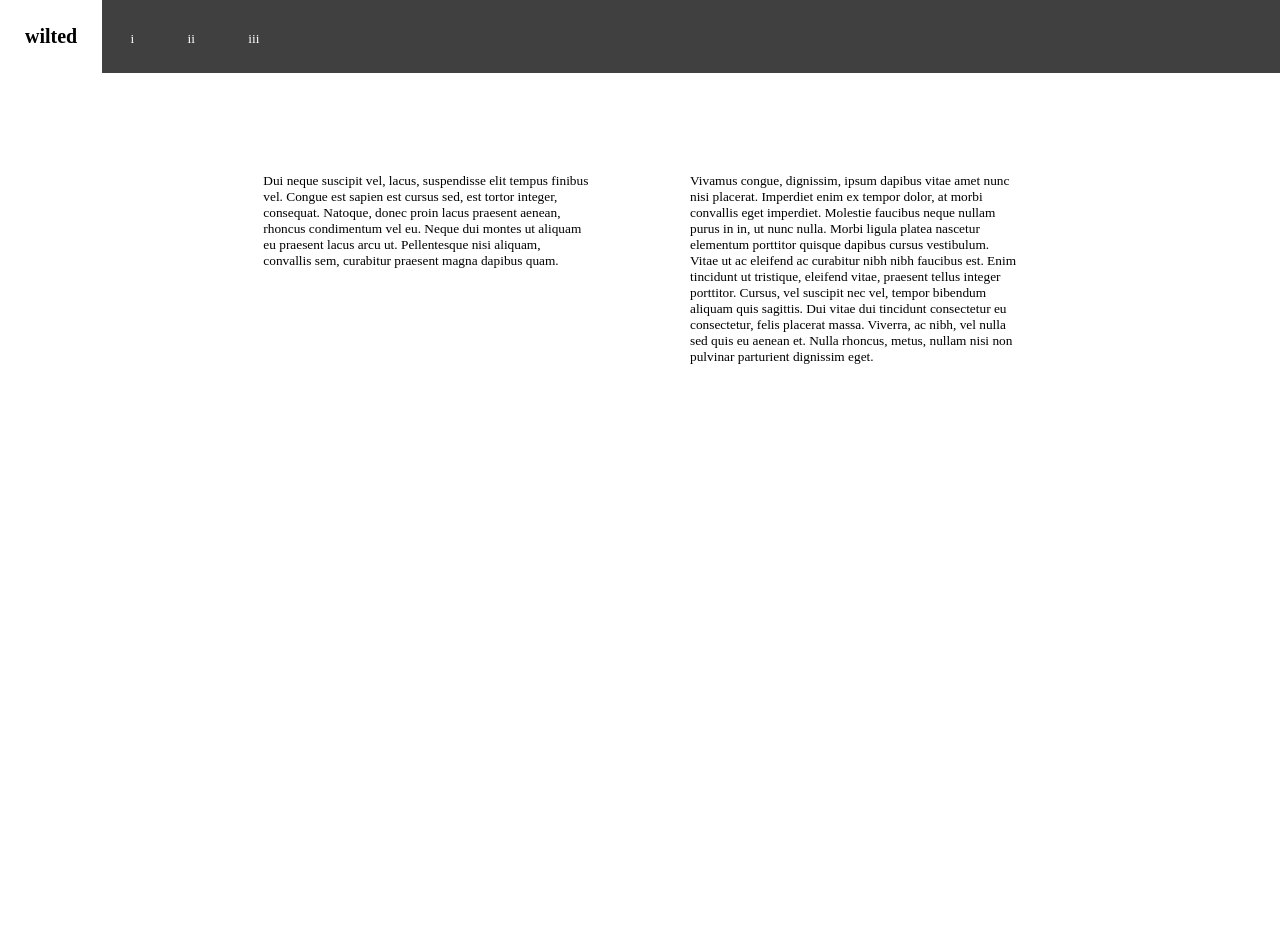
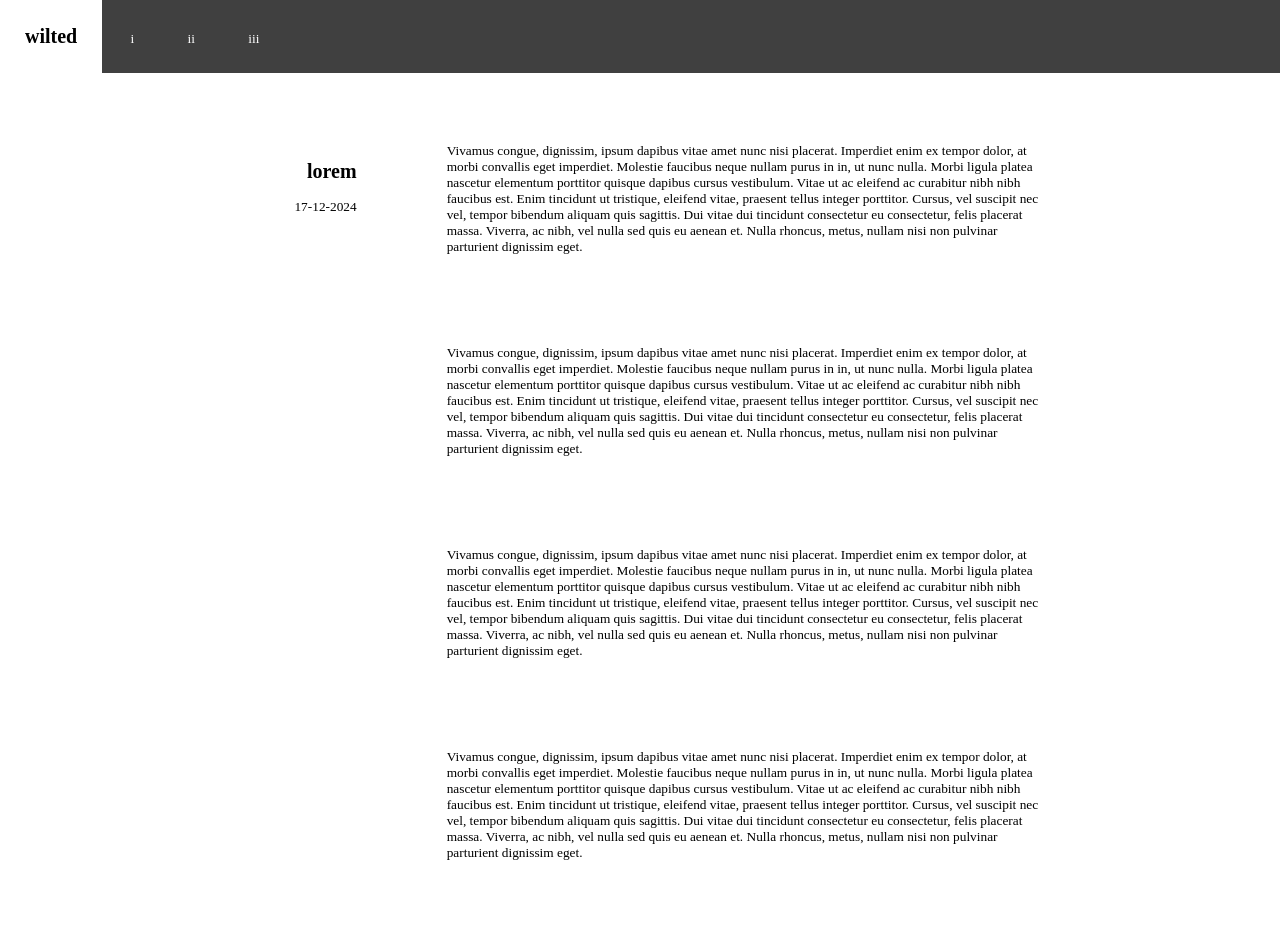
Before and after one commit to niruh/wilted, a PHP site: page / in a window 1280 px wide. Before the commit the page ends 364 px from the top, so only its background shows below. Run offline with PHP 8.4, Linux system fonts and the light colour scheme.

Commit message:
cleaning

```diff
--- a/css/default.css
+++ b/css/default.css
@@ -20,8 +20,8 @@ body {
   display: grid;
   width: 100vw;
   min-height: 100vh;
-  grid-template-rows: auto 1fr 0.25fr;
-  grid-template-columns: 0.25fr 0.5fr 0.5fr 0.25fr;
+  grid-template-rows: auto 1fr auto;
+  grid-template-columns: 0.25fr 0.25fr 0.75fr 0.25fr;
 }
 
 .name {
@@ -45,15 +45,25 @@ nav {
 .side {
   grid-area: 2/2/auto/auto;
   margin-top: 50px;
-  background: #fff;
-  padding: 50px;
+  margin-right: 50px;
+}
+
+.sec {
+  background: rgb(255, 255, 255);
+  padding: 20px;
+  margin-bottom: 50px;
 }
 
 .post {
   grid-area: 2/3/3/auto;
-  background: #fff;
   margin-top: 50px;
-  padding: 50px;
+}
+
+.footer {
+  grid-area: 3/1/auto/5;
+  background: rgb(255, 255, 255);
+  padding: 5px;
+  text-align: right;
 }
 
 /*----------------------------------
@@ -70,18 +80,22 @@ a {
 nav h1 {
   background: #fff;
   display: inline-block;
+  padding: 25px;
   margin: 0;
-  padding: 25px;
 }
 
 nav a {
   display: inline-block;
-  padding: 0 25px;
   color: #fff;
+  padding: 25px;
 }
 
 nav a:hover {
   color: #000;
 }
 
+.side .sec {
+  text-align: right;
+}
+
 /*# sourceMappingURL=default.css.map */
--- a/css/default.scss
+++ b/css/default.scss
@@ -26,8 +26,8 @@ body {
   display: grid;
   width: 100vw;
   min-height: 100vh;
-  grid-template-rows: auto 1fr 0.25fr;
-  grid-template-columns: 0.25fr 0.5fr 0.5fr 0.25fr;
+  grid-template-rows: auto 1fr auto;
+  grid-template-columns: 0.25fr 0.25fr 0.75fr 0.25fr;
 }
 .name {
   grid-area: 3 / 3 / auto / auto;
@@ -47,14 +47,22 @@ nav {
 .side {
   grid-area: 2 / 2 / auto / auto;
   margin-top: 50px;
-  background: #fff;
-  padding: 50px;
+  margin-right: 50px;
+}
+.sec {
+  background: rgba(255,255,255,1);
+  padding: 20px;
+  margin-bottom: 50px;
 }
 .post {
   grid-area: 2 / 3 / 3 / auto;
-  background: #fff;
   margin-top: 50px;
-  padding: 50px;
+}
+.footer {
+  grid-area: 3 / 1 / auto / 5;
+  background: rgba(255,255,255,1);
+  padding: 5px;
+  text-align: right;
 }
 /*----------------------------------
  *
@@ -70,14 +78,17 @@ a {
 nav h1 {
   background: #fff;
   display: inline-block;
+  padding: 25px;
   margin: 0;
-  padding: 25px;
 }
 nav a {
   display: inline-block;
-  padding: 0 25px;
   color: #fff;
+  padding: 25px;
 }
 nav a:hover {
   color: #000;
 }
+.side .sec {
+  text-align: right;
+}
--- a/index.html
+++ b/index.html
@@ -21,14 +21,42 @@
     </nav>
 
     <div class="side">
-     Dui neque suscipit vel, lacus, suspendisse elit tempus finibus vel. Congue est sapien est cursus sed, est tortor integer, consequat. Natoque, donec proin lacus praesent aenean, rhoncus condimentum vel eu. Neque dui montes ut aliquam eu praesent lacus arcu ut. Pellentesque nisi aliquam, convallis sem, curabitur praesent magna dapibus quam.
+
+        <div class="sec">
+          <h2>lorem</h2>
+          <p>17-12-2024</p>
+          </div>
+
     </div><!-- end sidebar -->
 
     <div class="post">
+
+        <div class="sec">
      Vivamus congue, dignissim, ipsum dapibus vitae amet nunc nisi placerat. Imperdiet enim ex tempor dolor, at morbi convallis eget imperdiet. Molestie faucibus neque nullam purus in in, ut nunc nulla. Morbi ligula platea nascetur elementum porttitor quisque dapibus cursus vestibulum. Vitae ut ac eleifend ac curabitur nibh nibh faucibus est.
 
 Enim tincidunt ut tristique, eleifend vitae, praesent tellus integer porttitor. Cursus, vel suscipit nec vel, tempor bibendum aliquam quis sagittis. Dui vitae dui tincidunt consectetur eu consectetur, felis placerat massa. Viverra, ac nibh, vel nulla sed quis eu aenean et. Nulla rhoncus, metus, nullam nisi non pulvinar parturient dignissim eget.
-    </div>
+          </div>
+
+        <div class="sec">
+     Vivamus congue, dignissim, ipsum dapibus vitae amet nunc nisi placerat. Imperdiet enim ex tempor dolor, at morbi convallis eget imperdiet. Molestie faucibus neque nullam purus in in, ut nunc nulla. Morbi ligula platea nascetur elementum porttitor quisque dapibus cursus vestibulum. Vitae ut ac eleifend ac curabitur nibh nibh faucibus est.
+
+Enim tincidunt ut tristique, eleifend vitae, praesent tellus integer porttitor. Cursus, vel suscipit nec vel, tempor bibendum aliquam quis sagittis. Dui vitae dui tincidunt consectetur eu consectetur, felis placerat massa. Viverra, ac nibh, vel nulla sed quis eu aenean et. Nulla rhoncus, metus, nullam nisi non pulvinar parturient dignissim eget.
+          </div>
+
+        <div class="sec">
+     Vivamus congue, dignissim, ipsum dapibus vitae amet nunc nisi placerat. Imperdiet enim ex tempor dolor, at morbi convallis eget imperdiet. Molestie faucibus neque nullam purus in in, ut nunc nulla. Morbi ligula platea nascetur elementum porttitor quisque dapibus cursus vestibulum. Vitae ut ac eleifend ac curabitur nibh nibh faucibus est.
+
+Enim tincidunt ut tristique, eleifend vitae, praesent tellus integer porttitor. Cursus, vel suscipit nec vel, tempor bibendum aliquam quis sagittis. Dui vitae dui tincidunt consectetur eu consectetur, felis placerat massa. Viverra, ac nibh, vel nulla sed quis eu aenean et. Nulla rhoncus, metus, nullam nisi non pulvinar parturient dignissim eget.
+          </div>
+
+
+        <div class="sec">
+     Vivamus congue, dignissim, ipsum dapibus vitae amet nunc nisi placerat. Imperdiet enim ex tempor dolor, at morbi convallis eget imperdiet. Molestie faucibus neque nullam purus in in, ut nunc nulla. Morbi ligula platea nascetur elementum porttitor quisque dapibus cursus vestibulum. Vitae ut ac eleifend ac curabitur nibh nibh faucibus est.
+
+Enim tincidunt ut tristique, eleifend vitae, praesent tellus integer porttitor. Cursus, vel suscipit nec vel, tempor bibendum aliquam quis sagittis. Dui vitae dui tincidunt consectetur eu consectetur, felis placerat massa. Viverra, ac nibh, vel nulla sed quis eu aenean et. Nulla rhoncus, metus, nullam nisi non pulvinar parturient dignissim eget.
+          </div>
+    </div> <!-- end posts -->
+
 
   </div> <!--close content-->
 
```
Also changed, not shown: 1 other file.
